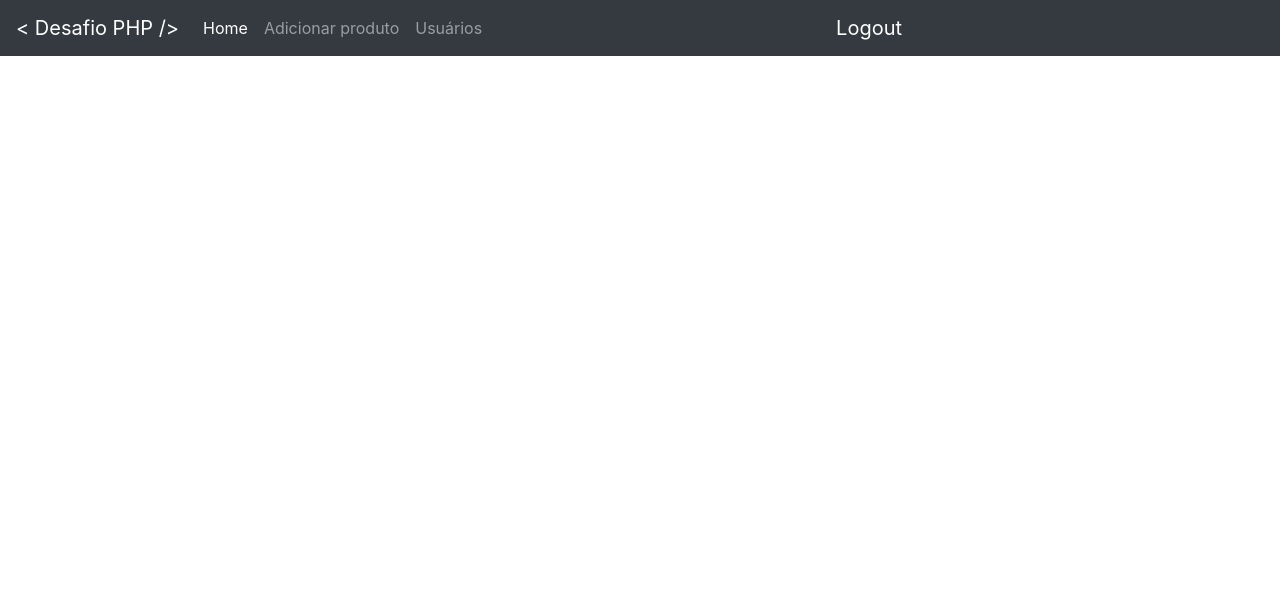
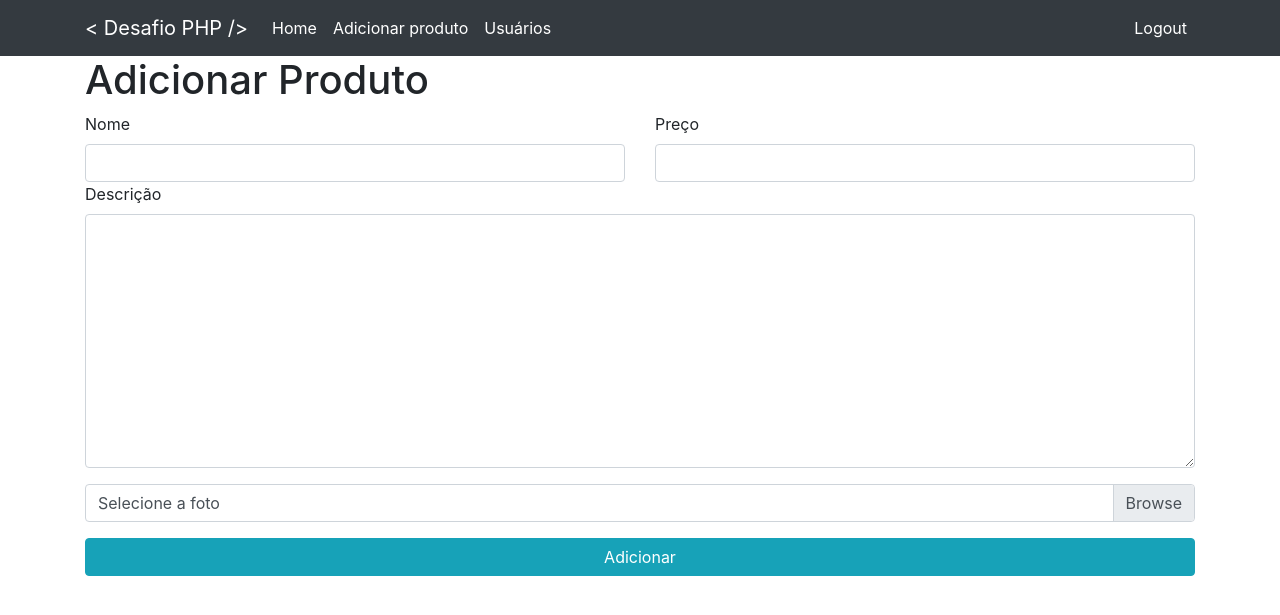
Before and after one commit to verissteph/Desafio, a PHP site: page /createProduto.php in a window 1280 px wide. Shown: the top 615 px of the page. Run offline with PHP 8.4, Linux system fonts and the light colour scheme.

Commit message:
Formulario atualizado novamente, usando listas

```diff
--- a/createProduto.php
+++ b/createProduto.php
@@ -10,15 +10,15 @@
     <meta name="viewport" content="width=device-width, initial-scale=1.0 shrink-to-fit=no">
     <meta http-equiv="X-UA-Compatible" content="ie=edge">
     <link rel="stylesheet" href="https://stackpath.bootstrapcdn.com/bootstrap/4.1.3/css/bootstrap.min.css" integrity="sha384-MCw98/SFnGE8fJT3GXwEOngsV7Zt27NXFoaoApmYm81iuXoPkFOJwJ8ERdknLPMO" crossorigin="anonymous">
-    <title>Document</title>
+    <title>Cadastro Produtos</title>
 </head>
 
 <body>
     <header>
         <nav class="navbar navbar-expand-lg navbar-dark bg-dark">
+            <div class="container">
                 <a class="navbar-brand" href="#">
-                < Desafio PHP />
-            </a>
+                    < Desafio PHP /> </a>
                 <button class="navbar-toggler" type="button" data-toggle="collapse" data-target="#navbarNav" aria-controls="navbarNav" aria-expanded="false" aria-label="Alterna navegação">
                     <span class="navbar-toggler-icon"></span>
                 </button>
@@ -27,23 +27,52 @@
                         <li class="nav-item active">
                             <a class="nav-link" href="#">Home <span class="sr-only">(Página atual)</span></a>
                         </li>
-                    <li class="nav-item">
-                        <a class="nav-link" href="#">Adicionar produto</a>
+                        <li class="nav-item active">
+                            <a class="nav-link " href="#">Adicionar produto</a>
                         </li>
-                    <li class="nav-item">
-                        <a class="nav-link" href="#">Usuários</a>
+                        <li class="nav-item active">
+                            <a class="nav-link " href="#">Usuários</a>
                         </li>
                     </ul>
                 </div>
-            <div class="collapse navbar-collapse" id="navbarNav">
+                <div class="collapse navbar-collapse d-flex justify-content-end" id="navbarNav">
                     <ul class="navbar-nav">
-                    <li class="nav-item">
-                        <a class="navbar-brand" href="#">Logout</a>
+                        <li class="nav-item active">
+                            <a class="nav-link  " href="#">Logout</a>
                         </li>
                     </ul>
                 </div>
+            </div>
         </nav>
     </header>
+    <div class="container ">
+        <span>
+            <h1> Adicionar Produto </h1>
+        </span>
+        <form>
+            <div class="row">
+                <div class="col">
+                    <label for="form-control">Nome</label>
+                    <input type="text" class="form-control">
+                </div>
+                <div class="col">
+                    <label for="form-control">Preço</label>
+                    <input type="text" class="form-control">
+                </div>
+            </div>
+            <div class="form-group">
+                <label for="exampleFormControlTextarea1">Descrição</label>
+                <textarea class="form-control" id="exampleFormControlTextarea1" rows="10"></textarea>
+            </div>
+            <div class="custom-file">
+                <input type="file" class="custom-file-input" id="customFile">
+                <label class="custom-file-label" for="customFile">Selecione a foto</label>
+            </div>
+            <div class="button-add py-3">
+                <button type="button" class="btn btn-info btn-block">Adicionar</button>
+            </div>
+        </form>
+    </div>
 </body>
 
 </html>
```
Lines whose indentation alone changed are shown as unchanged.
